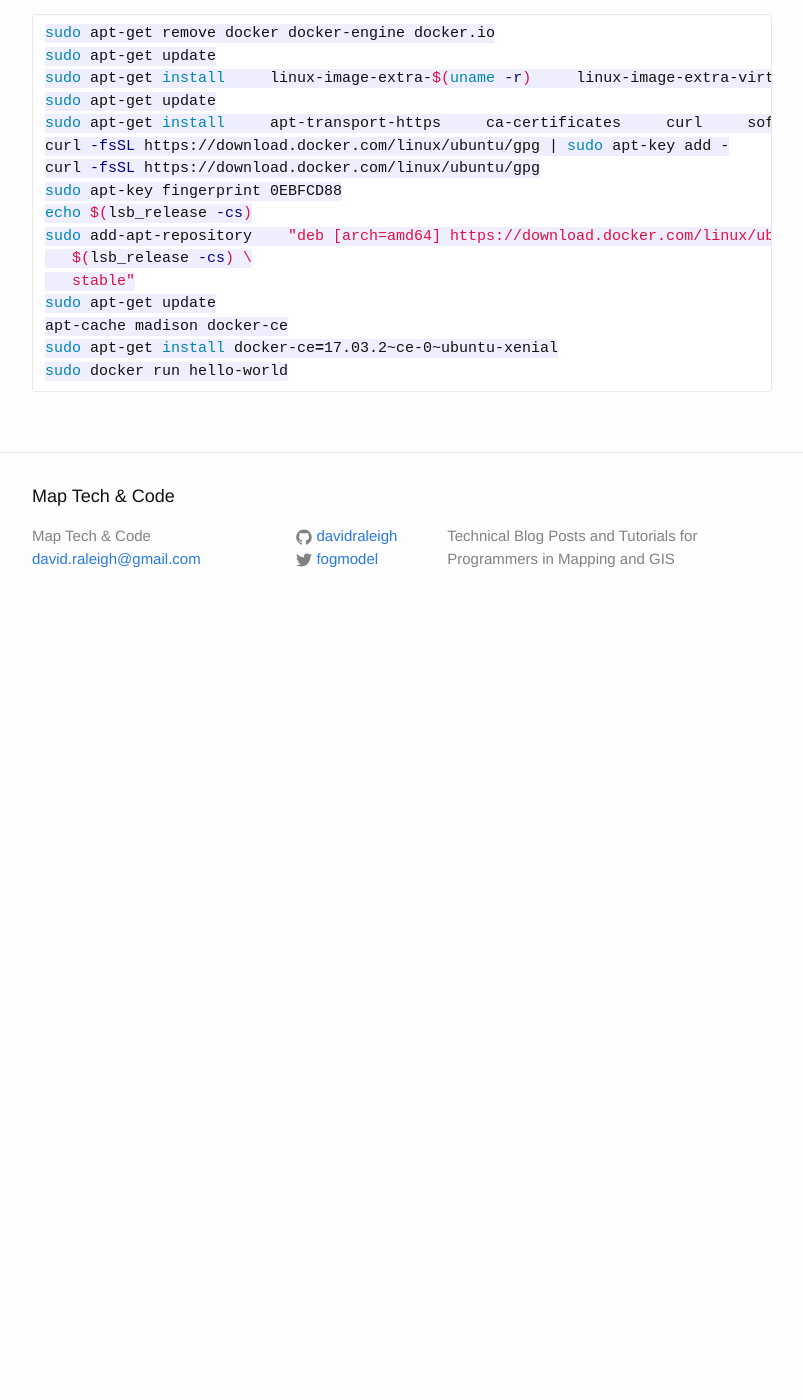
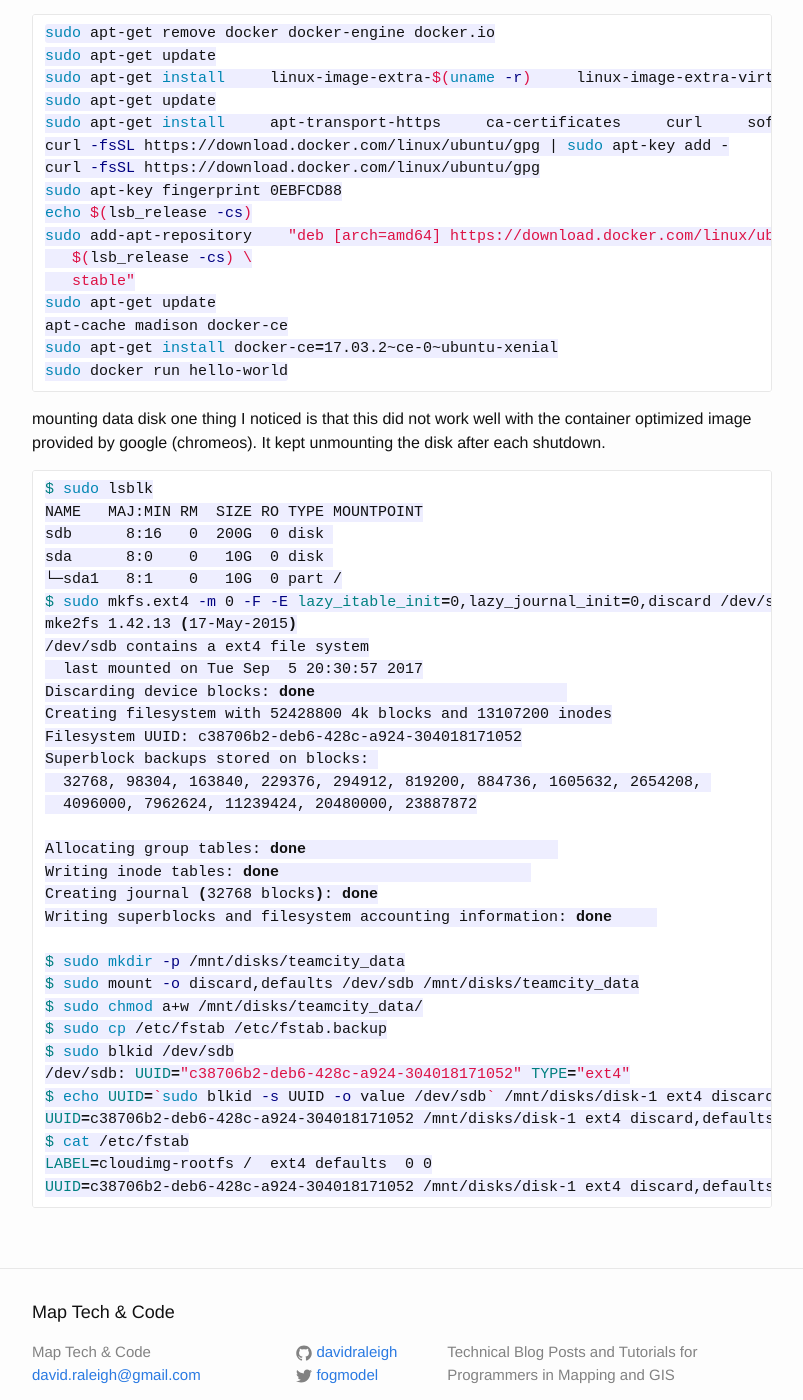
Before and after one commit to davidraleigh/davidraleigh.github.io, a Jekyll site: the page built from _posts/2017-09-05-Using-TeamCity-on-GCP-with-Docker.md, in a window 1280 px wide and 1400 px high, scrolled down 1213 px. Shown: the whole window, without its empty margins (238-1041 px from the left). Built offline with Jekyll 4.4.1, drawn with Linux system fonts in a browser that asks for light colours; our own code applies the rules of GitHub Pages for plain Markdown files; comment, search, counter and statistics services are not loaded; before the commit the page ends 1843 px from its top, so only the background shows below that.

Commit message:
Update 2017-09-05-Using-TeamCity-on-GCP-with-Docker.md

````diff
--- a/_posts/2017-09-05-Using-TeamCity-on-GCP-with-Docker.md
+++ b/_posts/2017-09-05-Using-TeamCity-on-GCP-with-Docker.md
@@ -23,3 +23,40 @@ apt-cache madison docker-ce
 sudo apt-get install docker-ce=17.03.2~ce-0~ubuntu-xenial
 sudo docker run hello-world
 ```
+
+mounting data disk
+one thing I noticed is that this did not work well with the container optimized image provided by google (chromeos). It kept unmounting the disk after each shutdown.
+```bash
+$ sudo lsblk
+NAME   MAJ:MIN RM  SIZE RO TYPE MOUNTPOINT
+sdb      8:16   0  200G  0 disk
+sda      8:0    0   10G  0 disk
+└─sda1   8:1    0   10G  0 part /
+$ sudo mkfs.ext4 -m 0 -F -E lazy_itable_init=0,lazy_journal_init=0,discard /dev/sdb
+mke2fs 1.42.13 (17-May-2015)
+/dev/sdb contains a ext4 file system
+  last mounted on Tue Sep  5 20:30:57 2017
+Discarding device blocks: done
+Creating filesystem with 52428800 4k blocks and 13107200 inodes
+Filesystem UUID: c38706b2-deb6-428c-a924-304018171052
+Superblock backups stored on blocks:
+  32768, 98304, 163840, 229376, 294912, 819200, 884736, 1605632, 2654208,
+  4096000, 7962624, 11239424, 20480000, 23887872
+
+Allocating group tables: done
+Writing inode tables: done
+Creating journal (32768 blocks): done
+Writing superblocks and filesystem accounting information: done
+
+$ sudo mkdir -p /mnt/disks/teamcity_data
+$ sudo mount -o discard,defaults /dev/sdb /mnt/disks/teamcity_data
+$ sudo chmod a+w /mnt/disks/teamcity_data/
+$ sudo cp /etc/fstab /etc/fstab.backup
+$ sudo blkid /dev/sdb
+/dev/sdb: UUID="c38706b2-deb6-428c-a924-304018171052" TYPE="ext4"
+$ echo UUID=`sudo blkid -s UUID -o value /dev/sdb` /mnt/disks/disk-1 ext4 discard,defaults,nofail 0 2 | sudo tee -a /etc/fstab
+UUID=c38706b2-deb6-428c-a924-304018171052 /mnt/disks/disk-1 ext4 discard,defaults,nofail 0 2
+$ cat /etc/fstab
+LABEL=cloudimg-rootfs /  ext4 defaults  0 0
+UUID=c38706b2-deb6-428c-a924-304018171052 /mnt/disks/disk-1 ext4 discard,defaults,nofail 0 2
+```
````
